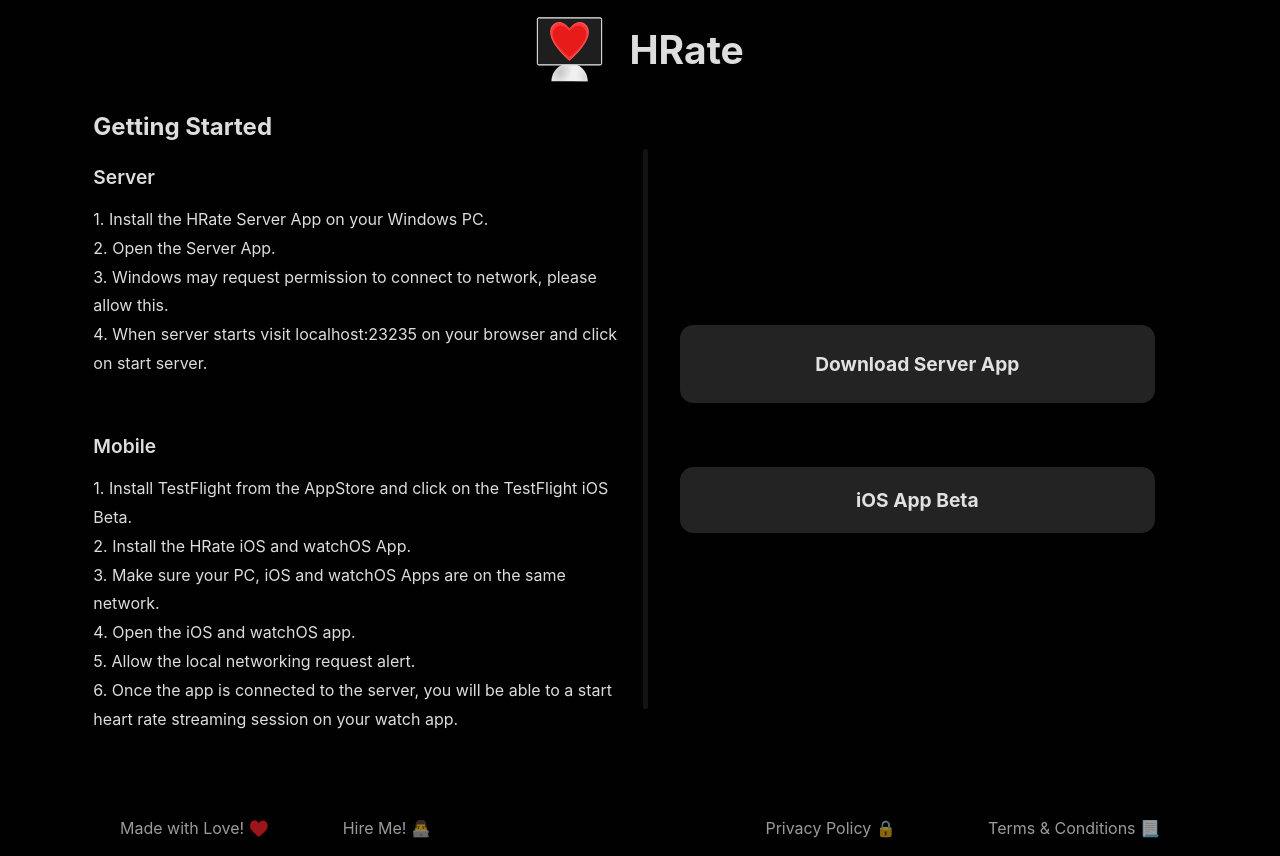
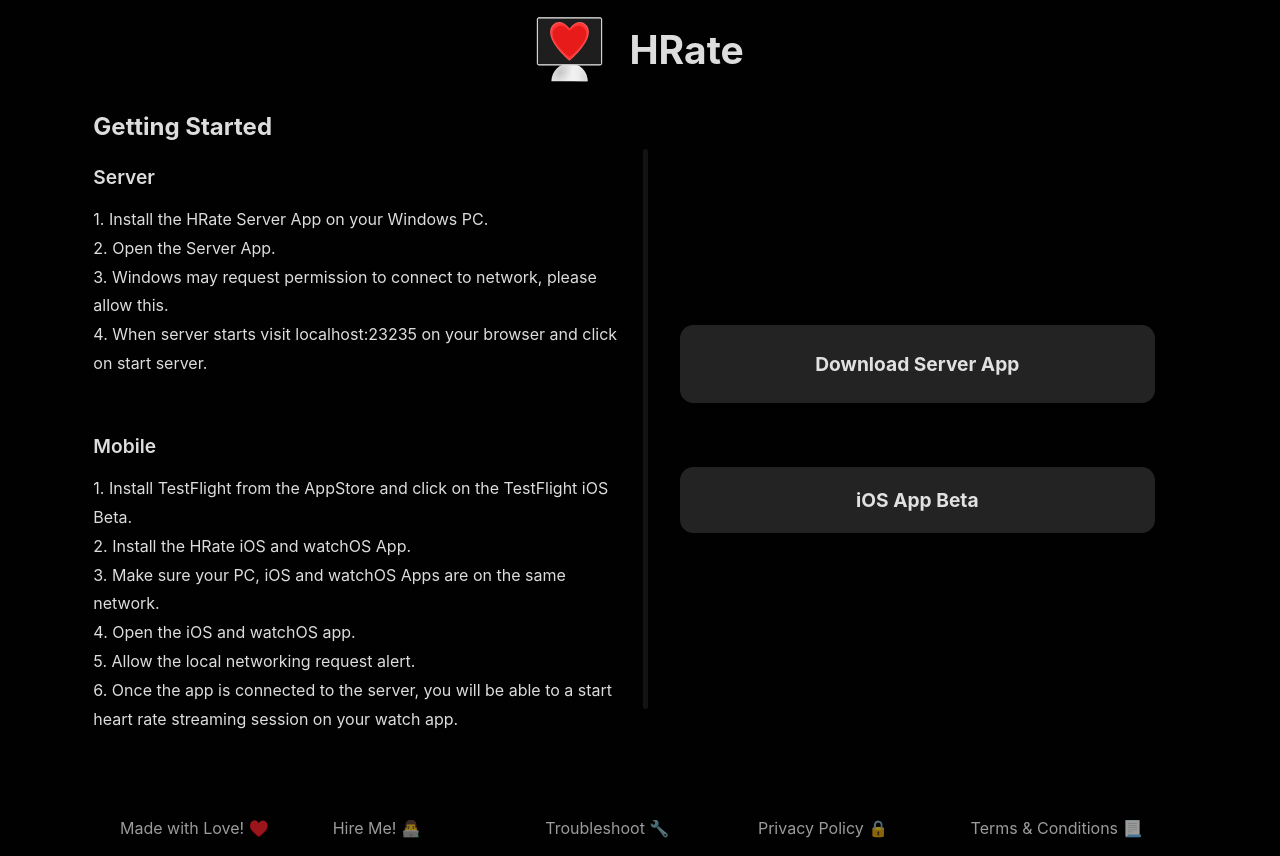
Before and after one commit to H-Rate/Get-HRate, a React (Create React App) app: page / in a window 1280 px wide. Built offline with nearby package versions, Linux system fonts and the light colour scheme.

Commit message:
feat: troubleshooting page

```diff
--- a/src/App.css
+++ b/src/App.css
@@ -86,7 +86,7 @@
 }
 
 .App-footer p {
-  flex: 0 1 180px;
+  flex: 0 1 170px;
   white-space: nowrap;
   margin-left: 16pt;
   margin-right: 16pt;
@@ -95,7 +95,7 @@
 }
 
 .Footer-fill {
-  flex: 1 1 0px;
+  flex: 0;
 }
 
 @media only screen and (max-width: 768px) {
--- a/src/App.tsx
+++ b/src/App.tsx
@@ -6,6 +6,7 @@
 import logo from "../src/logo.svg";
 import { useState } from "react";
 import HTMLAttributes from "./index.d";
+import Troubles from "./Troubles";
 
 export default function BasicExample() {
   const [withLoveAnimating, setWithLoveAnimating] = useState("false")
@@ -40,6 +41,9 @@
           <Route exact path="/privacy">
             <Privacy />
           </Route>
+          <Route exact path="/troubleshoot">
+            <Troubles />
+          </Route>
         </Switch>
         <footer className="App-footer">
           <div className="App-footer-content">
@@ -54,6 +58,9 @@
             </p>
             <div className="Footer-fill" />
             <p>
+              <Link to="troubleshoot">Troubleshoot 🔧</Link>
+            </p>
+            <p>
               <Link to="privacy">Privacy Policy 🔒</Link>
             </p>
             <p>
```
